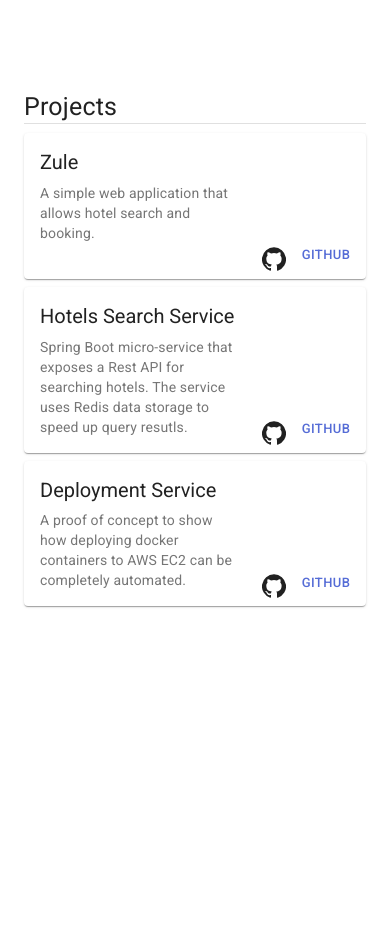
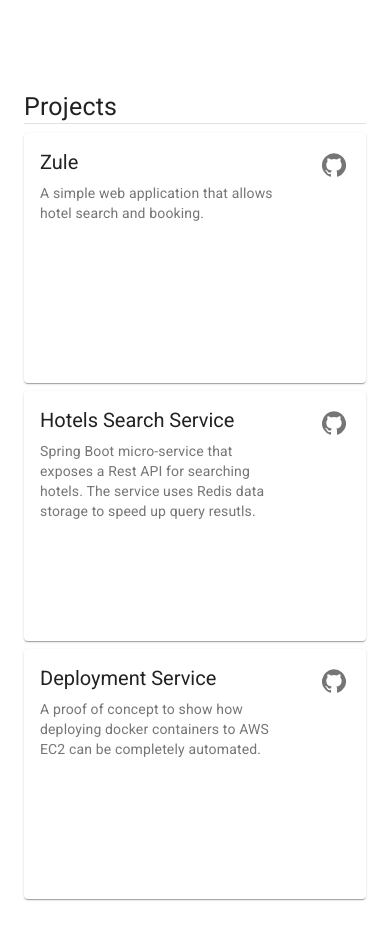
Before and after one commit to shsingh67/next-portfolio, a Next.js app: page / in a window 390 px wide. Shown: the part 1620-2559 px from the top of the page. Before the commit the page ends 2450 px from the top, so only its background shows below. Built offline with nearby package versions, Linux system fonts and the light colour scheme.

Commit message:
fixed projec card for mobile view

```diff
--- a/components/ProjectCard.js
+++ b/components/ProjectCard.js
@@ -6,14 +6,18 @@ import CardContent from '@material-ui/core/CardContent';
 import Button from '@material-ui/core/Button';
 import Typography from '@material-ui/core/Typography';
 import GitHubIcon from '@material-ui/icons/GitHub';
-import { Grid } from '@material-ui/core';
+import { Grid, IconButton } from '@material-ui/core';
 
 const useStyles = makeStyles({
   root: {
-   display: 'flex'
+    display: 'flex',
+    height: '250px'
+  },
+  cardDetails: {
+    flex: 1,
   },
   position: {
-    alignItems: "flex-end"
+    alignItems: "flex-start",
 
   }
 });
@@ -22,8 +26,9 @@ const ProjectCard = props => {
   const classes = useStyles();
 
   return (
-    <Grid item xs={12} md={6}>
+    <Grid item xs={12} md={4}>
       <Card className={classes.root}>
+        <div className={classes.cardDetails}>
           <CardContent>
             <Typography gutterBottom variant="h5" component="h2">
               {props.title}
@@ -32,13 +37,16 @@ const ProjectCard = props => {
               {props.children}
             </Typography>
           </CardContent>
+        </div>
+        <CardActions className={classes.position}>
+          <IconButton href={props.link} target="_blank">
+            <GitHubIcon />
 
-        <CardActions className={classes.position}>
-          <GitHubIcon />
-          <Button size="small" color="primary" href={props.link} target="_blank">
-            GitHub
-        </Button>
+          </IconButton>
+
+
         </CardActions>
+
       </Card>
     </Grid>
   );
```
Lines whose indentation alone changed are shown as unchanged.
